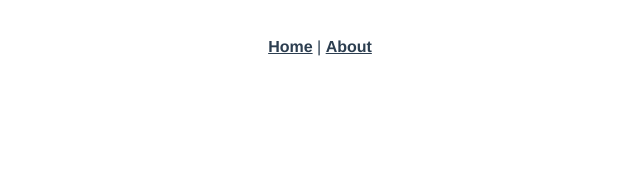
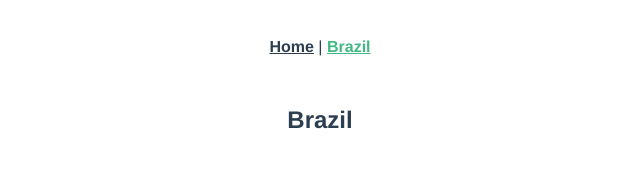
Before and after one commit to fndcaique/vue-travel-router, a Vue app: page /brazil in a window 1280 px wide. Shown: the top 184 px of the page, without its empty margins (320-960 px from the left). Built offline with nearby package versions, Linux system fonts and the light colour scheme.

Commit message:
add Brazil

```diff
--- a/src/App.vue
+++ b/src/App.vue
@@ -2,9 +2,9 @@
   <div id="app">
     <div id="nav">
       <router-link to="/">Home</router-link> |
-      <router-link to="/about">About</router-link>
+      <router-link to="/brazil">Brazil</router-link>
     </div>
-    <router-view/>
+    <router-view />
   </div>
 </template>
 
--- a/src/router/index.js
+++ b/src/router/index.js
@@ -1,6 +1,7 @@
 import Vue from 'vue';
 import VueRouter from 'vue-router';
 import Home from '../views/Home.vue';
+import Brazil from '../views/Brazil.vue';
 
 Vue.use(VueRouter);
 
@@ -18,6 +19,11 @@ const routes = [
     // which is lazy-loaded when the route is visited.
     component: () => import(/* webpackChunkName: "about" */ '../views/About.vue'),
   },
+  {
+    path: '/brazil',
+    name: 'brazil',
+    component: Brazil,
+  },
 ];
 
 const router = new VueRouter({
--- /dev/null
+++ b/src/views/Brazil.vue
@@ -0,0 +1,5 @@
+<template>
+  <div>
+    <h2>Brazil</h2>
+  </div>
+</template>
```
